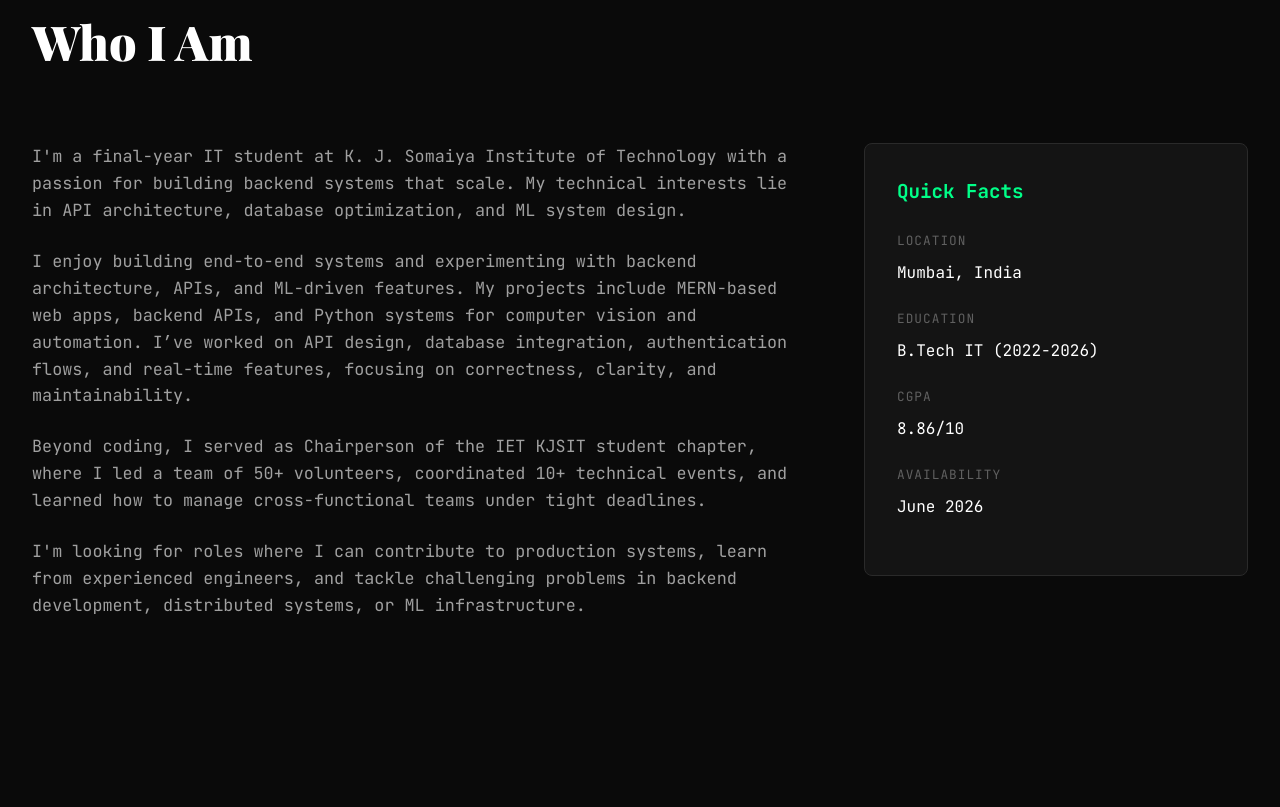
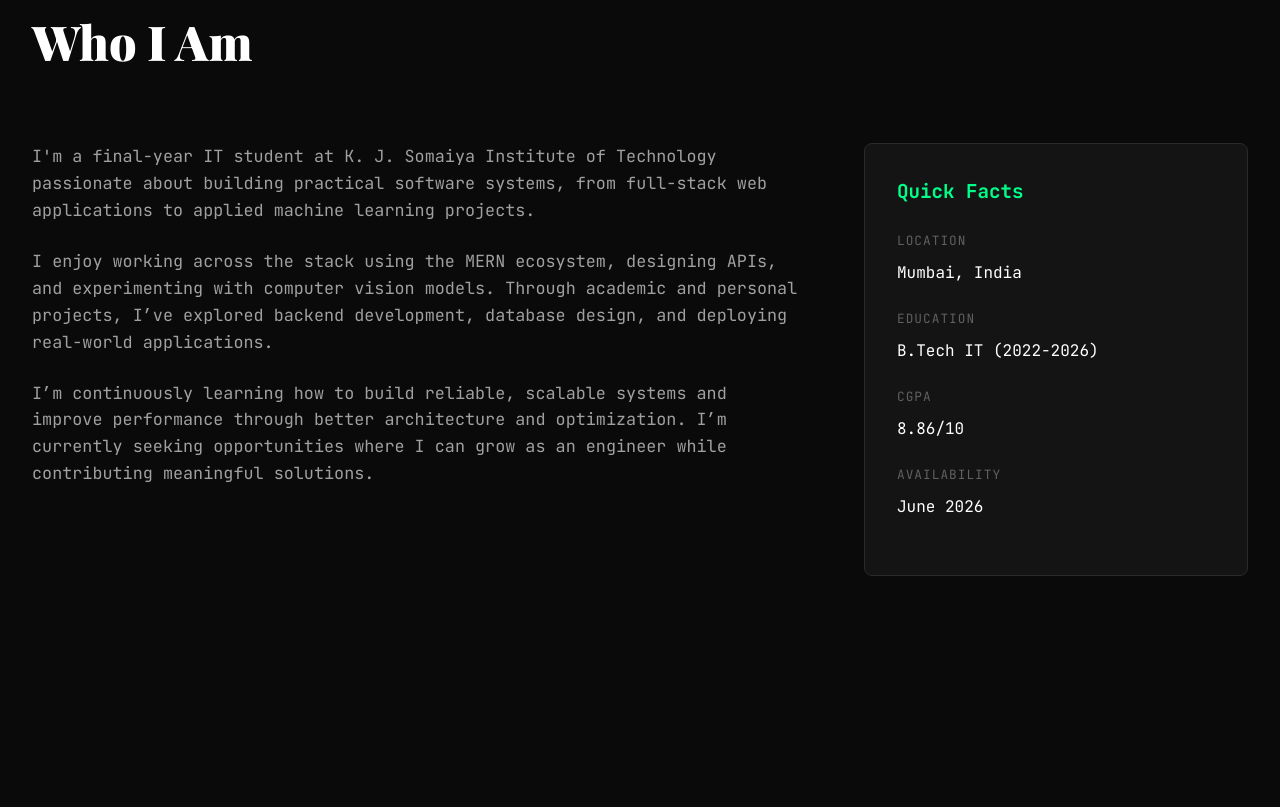
Before and after one commit to Eepsita12/portfolio, a plain HTML site: page index.html in a window 1280 px wide. Shown: the part 893-1700 px from the top of the page. Drawn offline with nearby package versions, Linux system fonts and the light colour scheme.

Commit message:
more Changes

```diff
--- a/index.html
+++ b/index.html
@@ -70,28 +70,14 @@
                 <div class="about-content">
                     <div class="about-text">
                         <p>
-                            I'm a final-year IT student at K. J. Somaiya Institute of Technology with a
-                            passion for building backend systems that scale. My technical interests lie in API
-                            architecture, database optimization, and ML system design.
+                            I'm a final-year IT student at K. J. Somaiya Institute of Technology passionate about building practical software systems, from full-stack web applications to applied machine learning projects.
                         </p>
                         <p>
-                            I enjoy building end-to-end systems and experimenting with backend architecture, APIs, and ML-driven features. My projects
-                            include
-                            MERN-based web apps, backend APIs, and Python systems for computer vision and automation.
-                            I’ve worked on API design, database integration, authentication flows, and real-time
-                            features,
-                            focusing on correctness, clarity, and maintainability.
+                            I enjoy working across the stack using the MERN ecosystem, designing APIs, and experimenting with computer vision models. Through academic and personal projects, I’ve explored backend development, database design, and deploying real-world applications.
                         </p>
 
                         <p>
-                            Beyond coding, I served as Chairperson of the IET KJSIT student chapter,
-                            where I led a team of 50+ volunteers, coordinated 10+ technical events, and learned how to
-                            manage cross-functional teams under tight deadlines.
-                        </p>
-                        <p>
-                            I'm looking for roles where I can contribute to production systems, learn from experienced
-                            engineers, and tackle challenging problems in backend development, distributed systems, or
-                            ML infrastructure.
+                            I’m continuously learning how to build reliable, scalable systems and improve performance through better architecture and optimization. I’m currently seeking opportunities where I can grow as an engineer while contributing meaningful solutions.
                         </p>
                     </div>
                     <div class="quick-facts">
@@ -190,14 +176,14 @@
                     </div>
 
                     <p class="project-description">
-                        Complete MERN application for managing online lecture scheduling with real-time conflict prevention. Features role-based access control (admin/instructor), JWT authentication with 24-hour token expiration, and MongoDB-enforced scheduling rules. Built with production-grade error handling and CORS security.
+                        Complete MERN application for managing online lecture scheduling with real-time conflict prevention. Features role-based access control (admin/instructor), JWT authentication, and MongoDB-enforced scheduling rules. Built with production-grade error handling and CORS security.
                     </p>
 
                     <div class="project-highlights">
                         <h4>What I Built</h4>
                         <ul>
                             <li>Backend conflict prevention: Prevents instructors from multiple lectures on same date</li>
-                            <li>JWT authentication with bcrypt password hashing (24hr expiration)</li>
+                            <li>JWT authentication with bcrypt password hashing</li>
                             <li>Role-based dashboards (admin: create courses/lectures, instructor: view assignments)</li>
                             <li>MongoDB schema with proper relationships and validations</li>
                             <li>REST APIs for courses, instructors, and lecture management</li>
@@ -629,7 +615,7 @@ function selectProject(element, index) {
                                 Institution of Engineering and Technology, Mumbai
                             </div>
                             <p class="timeline-description">
-                                Led the IET KJSIT student chapter with 50+ volunteers, coordinating technical events and industry engagements.
+                                Led the IET KJSIT student chapter with 50+ student volunteers, coordinating technical events and industry engagements.
                             </p>
                             <ul class="timeline-achievements">
                                 <li>Managed team of 50+ member student team across technical, logistics, and marketing verticals</li>
@@ -651,7 +637,7 @@ function selectProject(element, index) {
                                 <li>Conducted weekly remote lessons in English, Science</li>
                                 <li>Created structured learning modules and exercises</li>
                                 <li>Mentored students needing additional academic support</li>
-                                <li>Mentored students needing additional academic support</li>
+                                <li>Maintained engagement in a virtual classroom setup</li>
                             </ul>
                         </div>
                     </div>
```
